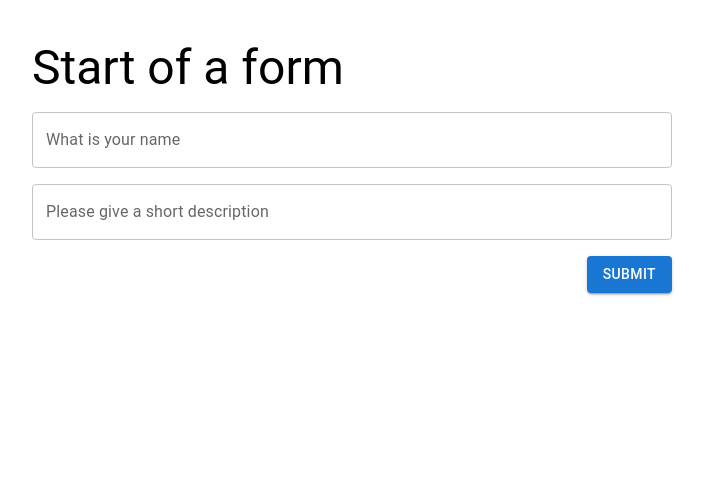
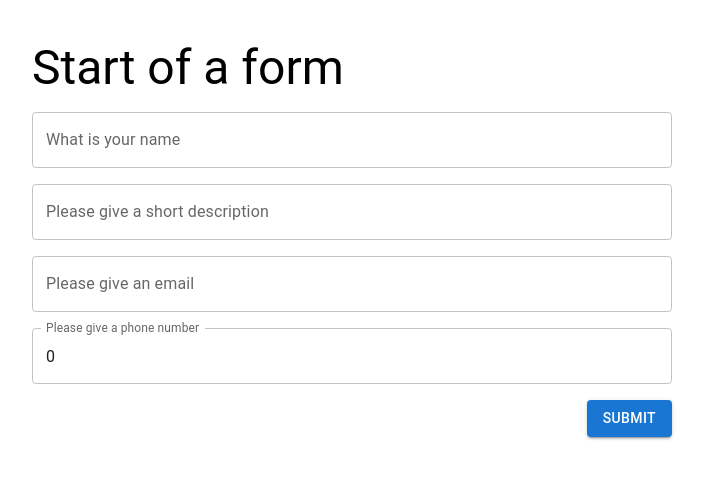
Before and after one commit to ultrachrisp/react-scratch, a React (Create React App) app: page / in a window 1280 px wide. Shown: the top 478 px of the page, without its empty margins (288-992 px from the left). Built offline with nearby package versions, Linux system fonts and the light colour scheme.

Commit message:
build(form): a few more fields

```diff
--- a/src/Form/SimpleForm.tsx
+++ b/src/Form/SimpleForm.tsx
@@ -1,7 +1,7 @@
 import { Box, Grid, Typography } from '@mui/material';
 import Button from '@mui/material/Button';
 import React from 'react';
-import { useFormContext } from 'react-hook-form';
+import { useFormContext, useFormState } from 'react-hook-form';
 import TextFieldWrapper from '../Components/TextFieldWrapper';
 
 export function SimpleForm(
@@ -9,7 +9,11 @@ export function SimpleForm(
     submitForm: (formValues: any) => void;
   }
 ) {
-  const { handleSubmit } = useFormContext();
+  const { handleSubmit, control } = useFormContext();
+  const { dirtyFields, errors } = useFormState({ control });
+
+  console.log('Dirty fields: ', dirtyFields);
+  console.log('Erros: ', errors);
 
   return (
     <Box sx={{ p: 4, margin: 'auto' }} justifyContent="center" alignItems="center" width="50vw">
@@ -29,6 +33,14 @@ export function SimpleForm(
           </Grid>
 
           <Grid item xs={12}>
+            <TextFieldWrapper name="email" label="Please give an email" />
+          </Grid>
+
+          <Grid item xs={12}>
+            <TextFieldWrapper name="phone" label="Please give a phone number" />
+          </Grid>
+
+          <Grid item xs={12}>
             <Box display="flex" justifyContent="flex-end">
               <Button type="submit" variant="contained" >Submit</Button>
             </Box>
--- a/src/Form/index.tsx
+++ b/src/Form/index.tsx
@@ -7,17 +7,19 @@ import { SimpleForm } from './SimpleForm';
 
 const defaultValues: FormShape = {
   name: '',
-  description: ''
+  description: '',
+  email: '',
+  phone: 0
 }
 
 function Form() {
-  const formContext = useForm({
+  const formContext = useForm<FormShape>({
     defaultValues: defaultValues,
     resolver: yupResolver(FormSchema),
   });
 
   const onSubmit = (data: any) => {
-    console.log(data);
+    console.log('Submitted: ', data);
   }
 
   return (
--- a/src/Form/schema.ts
+++ b/src/Form/schema.ts
@@ -2,6 +2,8 @@ import * as yup from 'yup';
 import { FormShape } from '../types';
 
 export const FormSchema: yup.SchemaOf<FormShape> = yup.object({
-  name: yup.string().required('Filter name is required'),
-  description: yup.string().required('Filter type is required'),
+  name: yup.string().required('Name is required').min(5, 'Name must be more than 5 charaters'),
+  description: yup.string().required('Description is required'),
+  email: yup.string().required('Email is required').email('Email is not correctly formatted'),
+  phone: yup.number().required("Number is required").min(5, "More than 5 numbers"),
 });
--- a/src/types.ts
+++ b/src/types.ts
@@ -1,6 +1,8 @@
 export interface FormShape {
   name: string;
   description: string;
+  email: string;
+  phone: number;
 }
 
 export interface BasicComponentProps {
```
